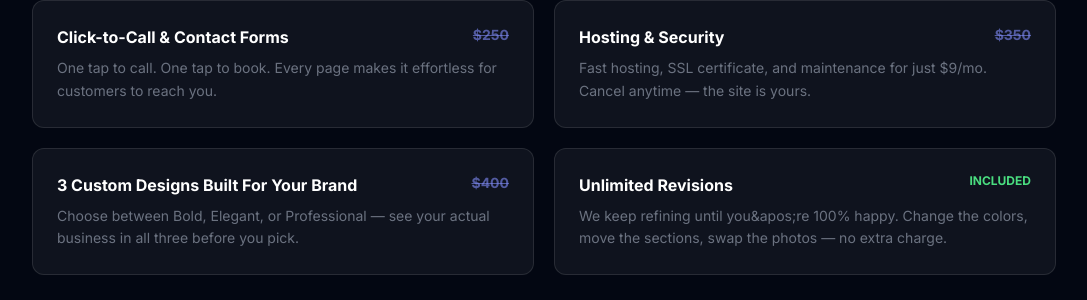
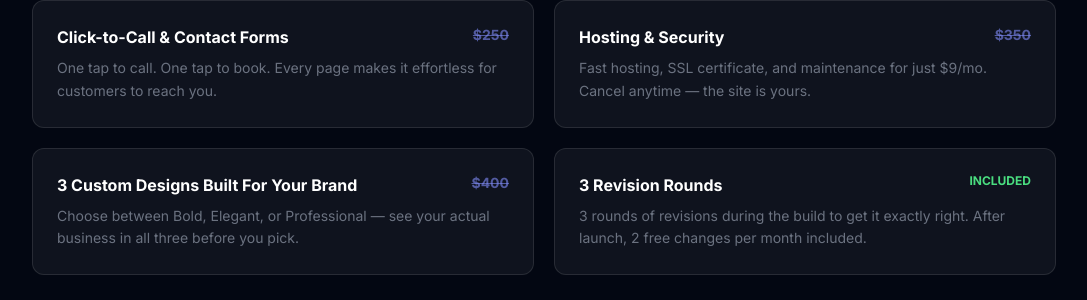
Before and after one commit to BestLessonEver/autolocal-platform-v2, a Next.js app: page /offer in a window 1280 px wide. Shown: the part 1185-1485 px from the top of the page, without its empty margins (96-1183 px from the left). Built offline with nearby package versions, Linux system fonts and the light colour scheme.

Commit message:
Fix: replace 'unlimited revisions' with '3 revision rounds' everywhere. Add 2 free changes/mo + $19 per extra change language. Accurate guarantee copy.

```diff
--- a/src/app/layout.tsx
+++ b/src/app/layout.tsx
@@ -67,7 +67,7 @@ export default function RootLayout({ children }: { children: React.ReactNode })
                 name: "Custom Local Business Website",
                 price: "499",
                 priceCurrency: "USD",
-                description: "Custom-designed, mobile-fast website delivered in 24 hours with unlimited revisions and a money-back guarantee.",
+                description: "Custom-designed, mobile-fast website delivered in 24 hours with 3 revision rounds and a money-back guarantee.",
               },
             }),
           }}
--- a/src/app/offer/page.tsx
+++ b/src/app/offer/page.tsx
@@ -168,7 +168,7 @@ function OfferContent() {
           </p>
           {/* Risk reversal right at the top */}
           <p className="text-base text-gray-300 max-w-xl mx-auto mb-10">
-            🛡️ <strong className="text-white">Love it or don&apos;t pay.</strong> Unlimited revisions until it&apos;s exactly what you want — or get a full refund.
+            🛡️ <strong className="text-white">Love it or don&apos;t pay.</strong> 3 rounds of revisions to get it exactly right — love it or get a full refund.
           </p>
           <button
             onClick={scrollToOrder}
@@ -220,7 +220,7 @@ function OfferContent() {
               { title: 'Click-to-Call & Contact Forms', desc: 'One tap to call. One tap to book. Every page makes it effortless for customers to reach you.', value: '$250' },
               { title: 'Hosting & Security', desc: 'Fast hosting, SSL certificate, and maintenance for just $9/mo. Cancel anytime — the site is yours.', value: '$350' },
               { title: '3 Custom Designs Built For Your Brand', desc: 'Choose between Bold, Elegant, or Professional — see your actual business in all three before you pick.', value: '$400' },
-              { title: 'Unlimited Revisions', desc: 'We keep refining until you&apos;re 100% happy. Change the colors, move the sections, swap the photos — no extra charge.', value: 'Included' },
+              { title: '3 Revision Rounds', desc: '3 rounds of revisions during the build to get it exactly right. After launch, 2 free changes per month included.', value: 'Included' },
             ].map((item, i) => (
               <div key={i} className="bg-white/5 border border-white/10 rounded-xl p-6 hover:border-indigo-500/30 transition">
                 <div className="flex justify-between items-start mb-2">
@@ -297,8 +297,8 @@ function OfferContent() {
           <div className="text-6xl mb-6">🛡️</div>
           <h2 className="text-3xl font-black mb-4">The &quot;Love It or Leave It&quot; Guarantee</h2>
           <p className="text-xl text-gray-400 leading-relaxed mb-4">
-            We&apos;ll keep revising until your website is <strong className="text-white">exactly</strong> what you want.
-            If after all revisions you&apos;re still not 100% satisfied, we&apos;ll refund every penny.
+            You get 3 rounds of revisions to get your website <strong className="text-white">exactly</strong> right.
+            If after your revisions you&apos;re still not 100% satisfied, we&apos;ll refund every penny.
             No questions asked. No hard feelings.
           </p>
           <p className="text-gray-500">
@@ -328,7 +328,7 @@ function OfferContent() {
               },
               {
                 q: 'What if I need changes after the site launches?',
-                a: 'During the build process, revisions are unlimited. After launch, you can make simple changes yourself or reach out to us. Living Website customers get priority changes included in their monthly plan.',
+                a: '3 rounds of revisions during the build process — colors, layout, photos, anything. After launch, you get 2 free changes per month. Need more? $19 each, or upgrade to Living Website ($49/mo) for unlimited changes and priority support.',
               },
               {
                 q: 'Why is this so much cheaper than other agencies?',
@@ -502,7 +502,7 @@ function OfferContent() {
             </button>
 
             <p className="text-center text-gray-500 text-sm">
-              🛡️ Love it or get a full refund. Unlimited revisions until it&apos;s perfect.
+              🛡️ Love it or get a full refund. 3 revision rounds included. Love it or get a full refund..
             </p>
             <p className="text-center text-gray-600 text-xs">
               🔒 Secure payment powered by Stripe
--- a/src/app/page.tsx
+++ b/src/app/page.tsx
@@ -300,7 +300,7 @@ export default function HomePage() {
               {
                 num: '3',
                 title: 'Love It? It\'s Yours for $99',
-                desc: 'We connect your domain, go live, and you\'re done. Unlimited revisions until it\'s exactly right. Don\'t love it? Don\'t pay.',
+                desc: 'We connect your domain, go live, and you\'re done. 3 revision rounds to get it exactly right. Don\'t love it? Don\'t pay.',
                 highlight: 'Risk-free',
               },
             ].map((step, i) => (
@@ -403,8 +403,8 @@ export default function HomePage() {
           <span className="text-5xl mb-6 block">🛡️</span>
           <h2 className="text-3xl font-black mb-4">Love It or Don&apos;t Pay</h2>
           <p className="text-gray-400 leading-relaxed">
-            We&apos;ll keep revising until your website is exactly what you want.
-            If after all revisions you&apos;re still not 100% satisfied, we refund every penny.
+            You get 3 rounds of revisions to get your website exactly right.
+            If after your revisions you&apos;re still not 100% satisfied, we refund every penny.
             No questions asked. We can offer this because we haven&apos;t had to issue a refund yet.
           </p>
         </div>
@@ -420,7 +420,7 @@ export default function HomePage() {
               { q: 'What do I need to provide?', a: 'Just your business name. We pull everything else from Google automatically — reviews, photos, hours, contact info. You can customize anything after.' },
               { q: 'Can I see it before I pay?', a: 'Yes! That\'s the whole point. You get a live preview of your custom website before spending a dime.' },
               { q: 'How does hosting work?', a: 'Hosting is $9/month — cheaper than any website builder. We handle everything: SSL, speed, uptime. Cancel anytime. We also help you connect your domain for free.' },
-              { q: 'What if I want changes?', a: 'Unlimited revisions during the build process — colors, layout, photos, text, anything. After launch, Living Website customers ($49/mo) get ongoing changes included.' },
+              { q: 'What if I want changes?', a: '3 rounds of revisions during the build process — colors, layout, photos, text, anything. After launch, you get 2 free changes per month. Need more? $19 each, or upgrade to Living Website ($49/mo) for unlimited changes.' },
               { q: 'I already have a website. Can you replace it?', a: 'Absolutely. We build the new site separately, and once you approve it, we help point your domain to it. Zero downtime.' },
               { q: 'What if I don\'t have a domain?', a: 'No problem. We recommend Namecheap (~$9/year) or we can register one for you. We have a step-by-step guide at autolocal.ai/setup.' },
             ].map((item, i) => (
--- a/src/app/thank-you/page.tsx
+++ b/src/app/thank-you/page.tsx
@@ -40,7 +40,7 @@ function ThankYouContent() {
             </div>
             <div className="flex items-start gap-3">
               <span className="text-gray-600 mt-0.5">○</span>
-              <p className="text-gray-400 text-sm">Request any changes — unlimited revisions until you love it</p>
+              <p className="text-gray-400 text-sm">Request any changes — 3 revision rounds to get it exactly right</p>
             </div>
             <div className="flex items-start gap-3">
               <span className="text-gray-600 mt-0.5">○</span>
```
